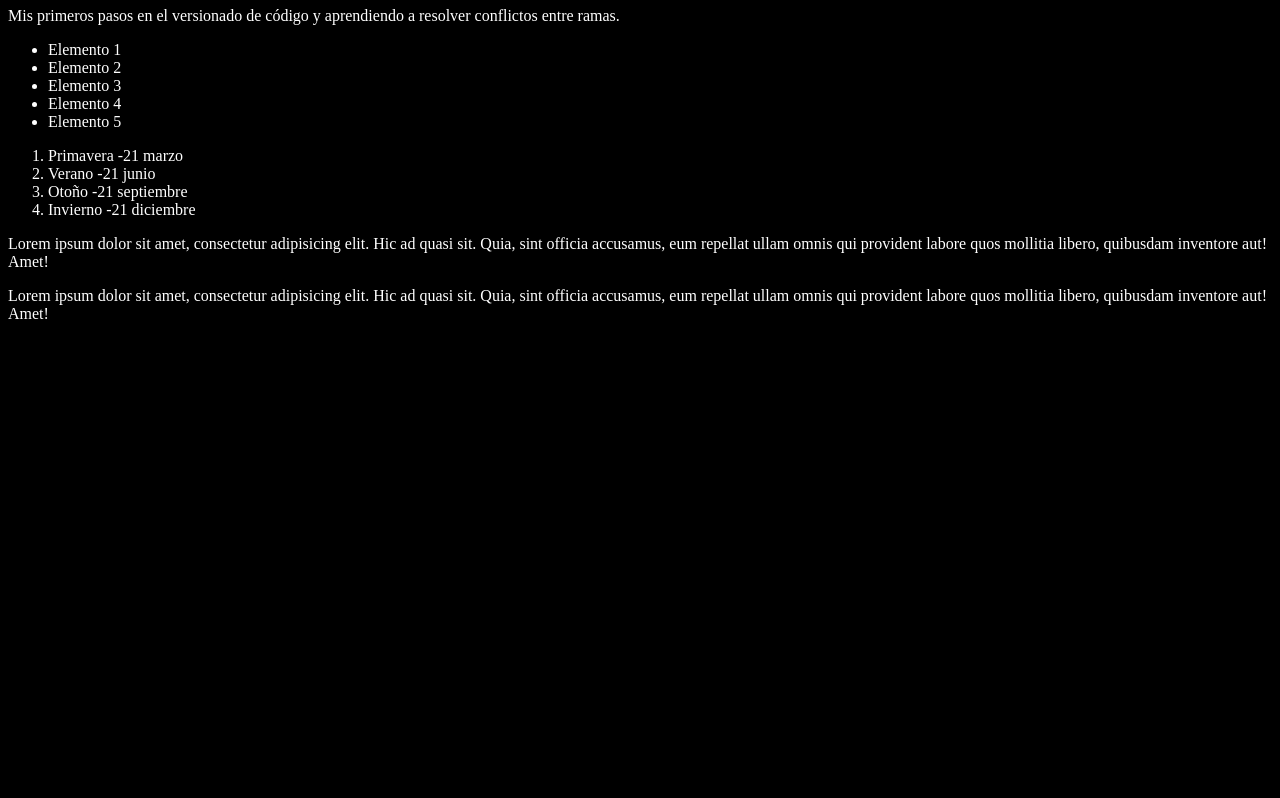
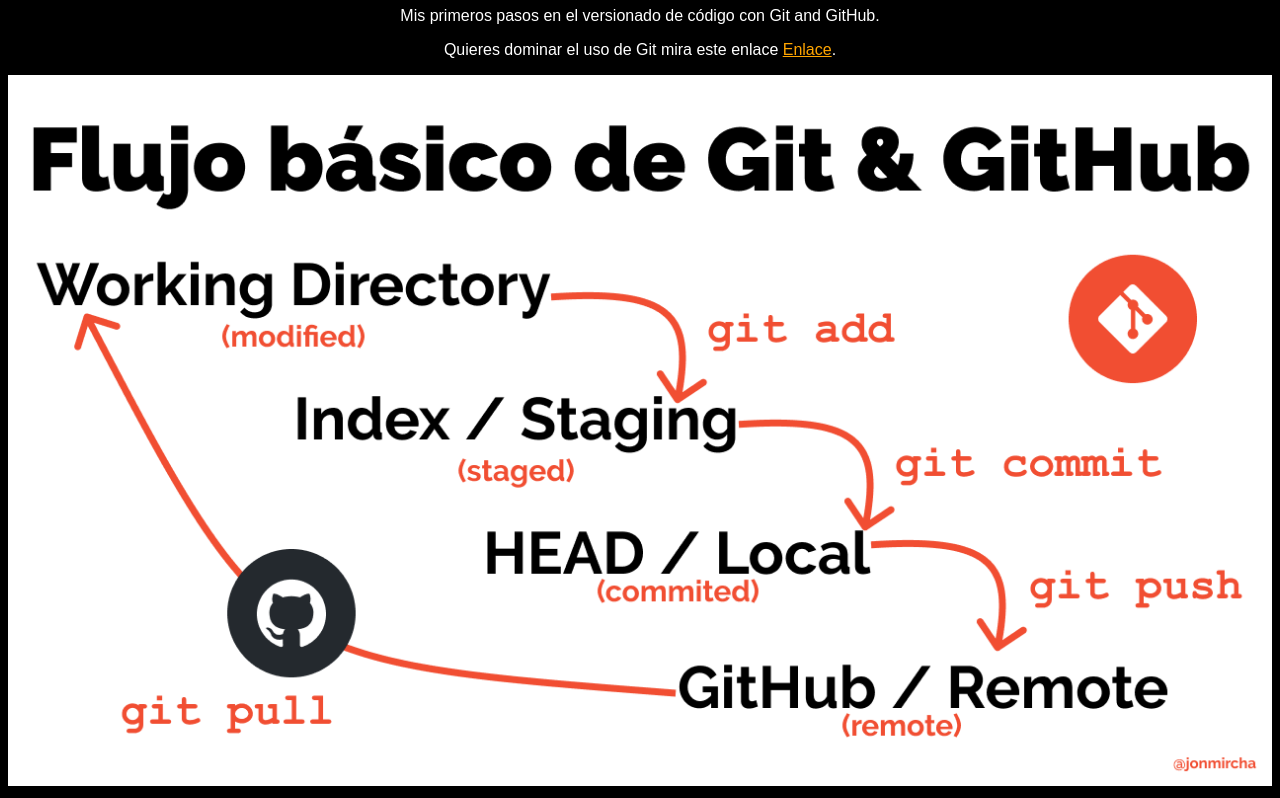
Before and after one commit to RubenAle/course-git, a plain HTML site: page index.html in a window 1280 px wide. Shown: the part 73-871 px from the top of the page. Before the commit the page ends 800 px from the top, so only its background shows below. Drawn offline with Linux system fonts and the light colour scheme.

Commit message:
agregando imagen de flujo de Git y poniendo chulo el index.html

```diff
--- a/index.html
+++ b/index.html
@@ -9,33 +9,12 @@
   </head>
   <body>
     <h1>Aprendiendo GIT</h1>
+    <p>Mis primeros pasos en el versionado de código con Git and GitHub.</p>
     <p>
-      Mis primeros pasos en el versionado de código y aprendiendo a resolver
-      conflictos entre ramas.
+      Quieres dominar el uso de Git mira este enlace
+      <a href="https://jonmircha.com/git" target="_blank">Enlace</a>.
     </p>
-    <ul>
-      <li>Elemento 1</li>
-      <li>Elemento 2</li>
-      <li>Elemento 3</li>
-      <li>Elemento 4</li>
-      <li>Elemento 5</li>
-    </ul>
-    <ol>
-      <li>Primavera -21 marzo</li>
-      <li>Verano -21 junio</li>
-      <li>Otoño -21 septiembre</li>
-      <li>Invierno -21 diciembre</li>
-    </ol>
-    <p>
-      Lorem ipsum dolor sit amet, consectetur adipisicing elit. Hic ad quasi
-      sit. Quia, sint officia accusamus, eum repellat ullam omnis qui provident
-      labore quos mollitia libero, quibusdam inventore aut! Amet!
-    </p>
-    <p>
-      Lorem ipsum dolor sit amet, consectetur adipisicing elit. Hic ad quasi
-      sit. Quia, sint officia accusamus, eum repellat ullam omnis qui provident
-      labore quos mollitia libero, quibusdam inventore aut! Amet!
-    </p>
+    <img src="git-flow.png" alt="Flujo básico de Git" />
     <script src="index.js"></script>
   </body>
 </html>
--- a/style.css
+++ b/style.css
@@ -1,4 +1,17 @@
 html {
   background-color: #000;
   color: #fff;
+  font-family: sans-serif;
+  text-align: center;
 }
+a {
+  color: orange;
+}
+
+a:hover {
+  color: orangered;
+}
+
+img {
+  max-width: 100%;
+}
```
Also changed, not shown: git-flow.png (added).
